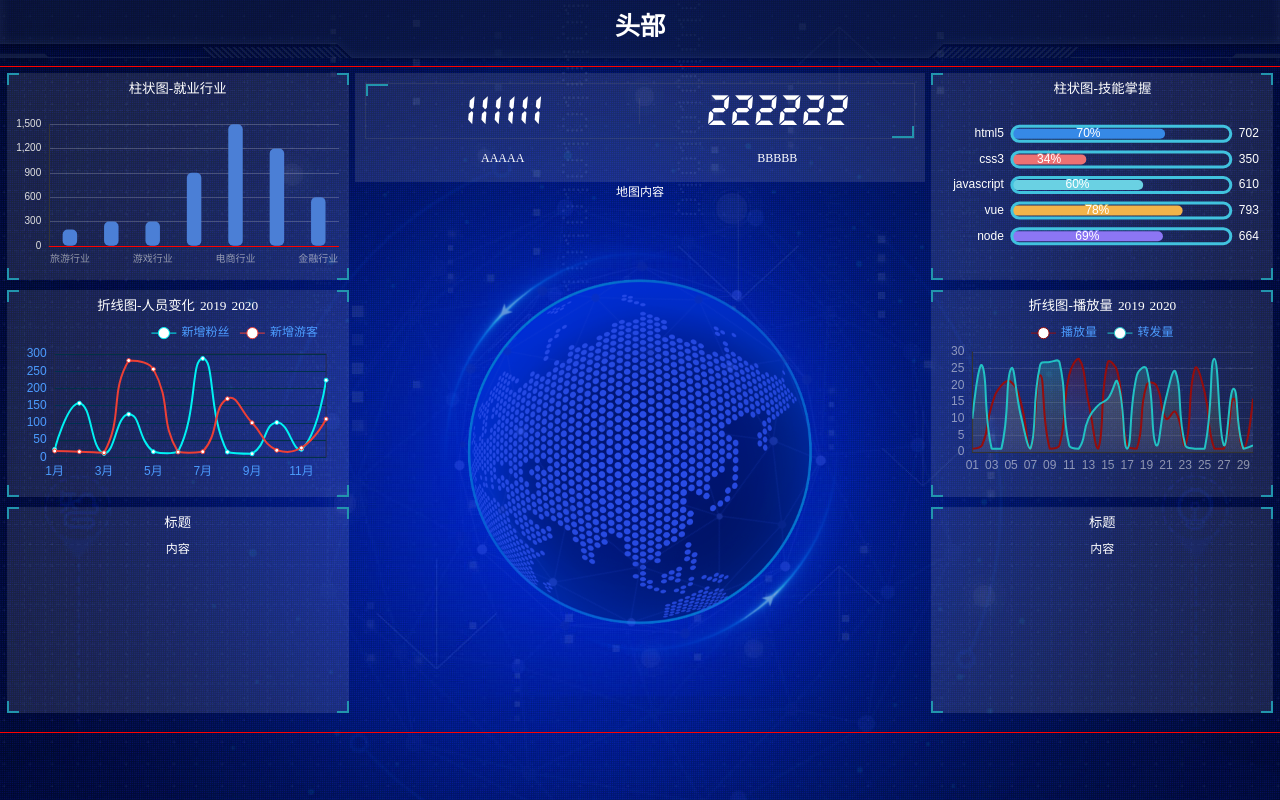
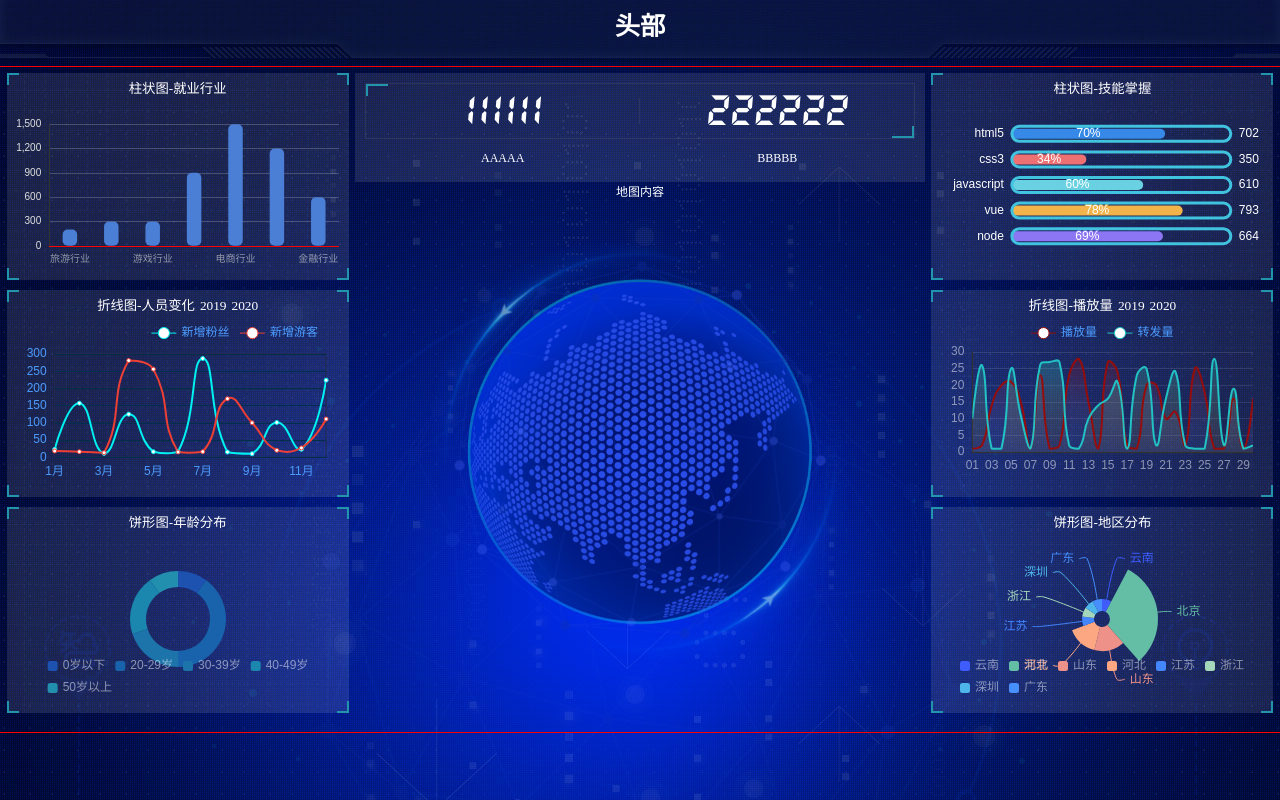
Before and after one commit to wkk221/echartDom, a plain HTML site: page index.html in a window 1280 px wide. Drawn offline with nearby package versions, Linux system fonts and the light colour scheme.

Commit message:
饼状图的实现

```diff
--- a/index.html
+++ b/index.html
@@ -19,17 +19,17 @@
     <div class="grid-colum">
       <div class="panel bar1">
         <div class="panel__hd">柱状图-就业行业</div>
-        <div class="panel__bd chart"></div>
+        <div class="panel__bd chart">...</div>
         <div class="panel__ft"></div>
       </div>
       <div class="panel line1">
         <div class="panel__hd">折线图-人员变化<a href="javascript:;">2019</a><a href="javascript:;">2020</a></div>
-        <div class="panel__bd chart">内容</div>
+        <div class="panel__bd chart">...</div>
         <div class="panel__ft"></div>
       </div>
-      <div class="panel">
-        <div class="panel__hd">标题</div>
-        <div class="panel__bd chart">内容</div>
+      <div class="panel pie1">
+        <div class="panel__hd">饼形图-年龄分布</div>
+        <div class="panel__bd chart">...</div>
         <div class="panel__ft"></div>
       </div>
     </div>
@@ -60,17 +60,17 @@
     <div class="grid-colum">
       <div class="panel bar2">
         <div class="panel__hd">柱状图-技能掌握</div>
-        <div class="panel__bd chart">内容</div>
+        <div class="panel__bd chart">...</div>
         <div class="panel__ft"></div>
       </div>
       <div class="panel line2">
         <div class="panel__hd">折线图-播放量<a href="javascript:;">2019</a><a href="javascript:;">2020</a></div>
-        <div class="panel__bd chart">内容</div>
+        <div class="panel__bd chart">...</div>
         <div class="panel__ft"></div>
       </div>
-      <div class="panel">
-        <div class="panel__hd">标题</div>
-        <div class="panel__bd chart">内容</div>
+      <div class="panel pie2">
+        <div class="panel__hd">饼形图-地区分布</div>
+        <div class="panel__bd chart">...</div>
         <div class="panel__ft"></div>
       </div>
     </div>
--- a/js/main.js
+++ b/js/main.js
@@ -378,3 +378,131 @@ Mock.mock(baseURL + '/abc', {
 // $http.get('/abc').then(function (res) {
 //   console.log(res)
 // })
+
+// 饼状图1
+(function(){
+  var myChart = echarts.init(document.querySelector('.pie1 .chart'))
+  var ajaxData =  [
+    [Mock.mock({'data|30':[/^[1-2]\d{0,1}/]}).data, Mock.mock({'data|30':[/^[1-2]\d{0,1}/]}).data],
+    [Mock.mock({'data|30':[/^[1-2]\d{0,1}/]}).data, Mock.mock({'data|30':[/^[1-2]\d{0,1}/]}).data]
+  ]
+  var option = {
+    color:[
+      'rgba(29, 82, 176,1)',
+      'rgba(25, 99, 172,1)',
+      'rgba(29, 116, 170,1)',
+      'rgba(27, 135, 175,1)',
+      'rgba(35, 143, 175,1)'
+    ],
+    tooltip: {
+        trigger: 'item',
+        formatter: '{a} <br/>{b}: {c} ({d}%)'
+    },
+    legend: {
+        bottom: '0%',
+        itemWidth: 10,
+        itemHeight: 10,
+        textStyle: {
+          color: 'rgba(255,255,255,.5)',
+          fontSize: 12
+        }
+    },
+    series: [
+        {
+            name: '访问来源',
+            type: 'pie',
+            radius: ['40%', '60%'],
+            avoidLabelOverlap: false,
+            //labelLine: {show: true},
+            label: {
+                show: false,
+                position: 'center'
+            },
+            labelLine: {
+                show: false
+            },
+            data: [
+                {value: 1, name: '0岁以下'},
+                {value: 4, name: '20-29岁'},
+                {value: 2, name: '30-39岁'},
+                {value: 2, name: '40-49岁'},
+                {value: 1, name: '50岁以上'}
+            ]
+        }
+    ]
+};
+
+  myChart.setOption(option)
+  // 浏览器发生调整
+  window.addEventListener('resize', function () {
+    myChart.resize()
+  })
+})();
+
+// 饼状图1
+(function(){
+  var myChart = echarts.init(document.querySelector('.pie2 .chart'))
+  // var ajaxData =  [
+  //   [Mock.mock({'data|30':[/^[1-2]\d{0,1}/]}).data, Mock.mock({'data|30':[/^[1-2]\d{0,1}/]}).data],
+  //   [Mock.mock({'data|30':[/^[1-2]\d{0,1}/]}).data, Mock.mock({'data|30':[/^[1-2]\d{0,1}/]}).data]
+  // ]
+  var option = {
+    color:[
+      'rgba(62, 93, 252,1)',
+      'rgba(100, 190, 165,1)',
+      'rgba(238, 145, 136,1)',
+      'rgba(253, 167, 130,1)',
+      'rgba(68, 134, 253,1)',
+      'rgba(165, 216, 186,1)',
+      'rgba(78, 181, 235,1)',
+      'rgba(70, 143, 253,1)'
+    ],
+    tooltip: {
+        trigger: 'item',
+        formatter: '{a} <br/>{b}: {c} ({d}%)'
+    },
+    legend: {
+        bottom: '0%',
+        itemWidth: 10,
+        itemHeight: 10,
+        textStyle: {
+          color: 'rgba(255,255,255,.5)',
+          fontSize: 12
+        }
+    },
+    series: [
+        {
+            name: '地区分布',
+            type: 'pie',
+            radius: ['10%', '70%'],
+            roseType: 'radius',
+            avoidLabelOverlap: false,
+            labelLine: {
+              show: true,
+              length: 6,
+              length2: 8,
+              smooth: true
+            },
+            label: {
+                show: true,
+            },
+            data: [
+                {value: 1, name: '云南'},
+                {value: 4, name: '北京'},
+                {value: 2, name: '山东'},
+                {value: 2, name: '河北'},
+                {value: 1, name: '江苏'},
+                {value: 1, name: '浙江'},
+                {value: 1, name: '深圳'},
+                {value: 1, name: '广东'}
+            ]
+        }
+    ]
+};
+
+  myChart.setOption(option)
+  // 浏览器发生调整
+  window.addEventListener('resize', function () {
+    myChart.resize()
+  })
+})();
--- a/style/main.less
+++ b/style/main.less
@@ -1,5 +1,5 @@
 body {
-  background: url('../images/bg.jpg') 50% no-repeat;
+  background: url('../images/bg.jpg') no-repeat top center;
 }
 .chartGrid {
   .chartGrid__hd {
```
Also changed, not shown: style/main.css.
